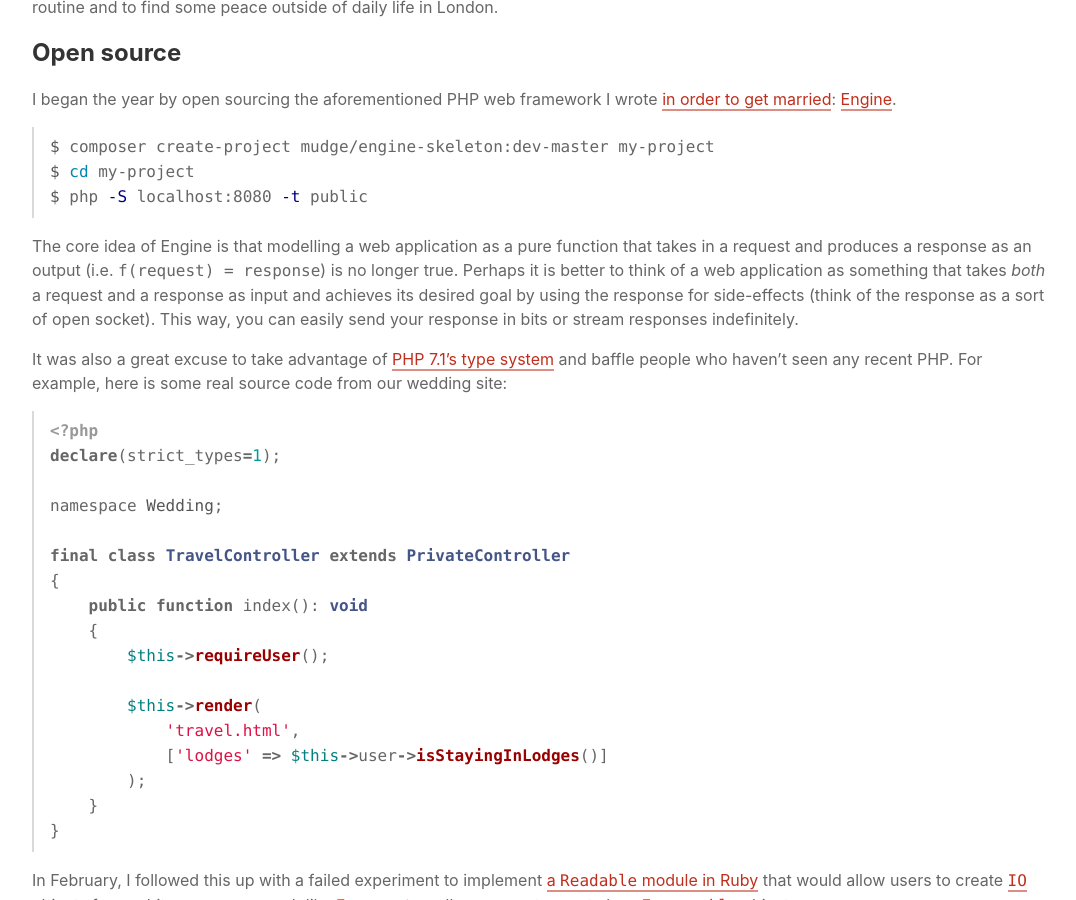
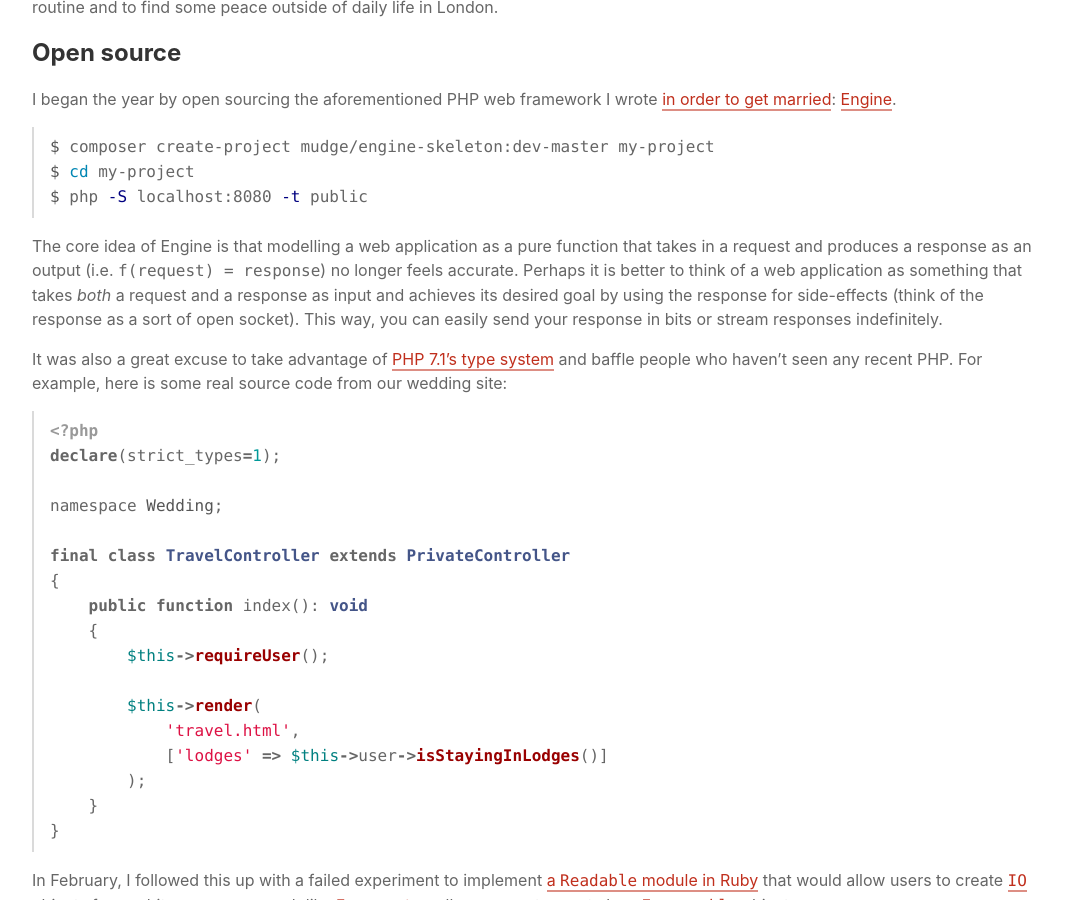
Before and after one commit to mudge/mudge.github.com, a Jekyll site: the page built from _posts/2019-01-02-2018-yearnotes.markdown, in a window 1280 px wide and 900 px high, scrolled down 1079 px. Shown: the whole window, without its empty margins (98-1174 px from the left). Built offline with Jekyll 4.4.1, drawn with Linux system fonts in a browser that asks for light colours; comment, search, counter and statistics services are not loaded.

Commit message:
Edits to Engine's central concept

````diff
--- a/_posts/2019-01-02-2018-yearnotes.markdown
+++ b/_posts/2019-01-02-2018-yearnotes.markdown
@@ -39,7 +39,7 @@ $ cd my-project
 $ php -S localhost:8080 -t public
 ```
 
-The core idea of Engine is that modelling a web application as a pure function that takes in a request and produces a response as an output (i.e. `f(request) = response`) is no longer true. Perhaps it is better to think of a web application as something that takes _both_ a request and a response as input and achieves its desired goal by using the response for side-effects (think of the response as a sort of open socket). This way, you can easily send your response in bits or stream responses indefinitely.
+The core idea of Engine is that modelling a web application as a pure function that takes in a request and produces a response as an output (i.e. `f(request) = response`) no longer feels accurate. Perhaps it is better to think of a web application as something that takes _both_ a request and a response as input and achieves its desired goal by using the response for side-effects (think of the response as a sort of open socket). This way, you can easily send your response in bits or stream responses indefinitely.
 
 It was also a great excuse to take advantage of [PHP 7.1's type system](http://php.net/releases/7_1_0.php) and baffle people who haven't seen any recent PHP. For example, here is some real source code from our wedding site:
 
````
